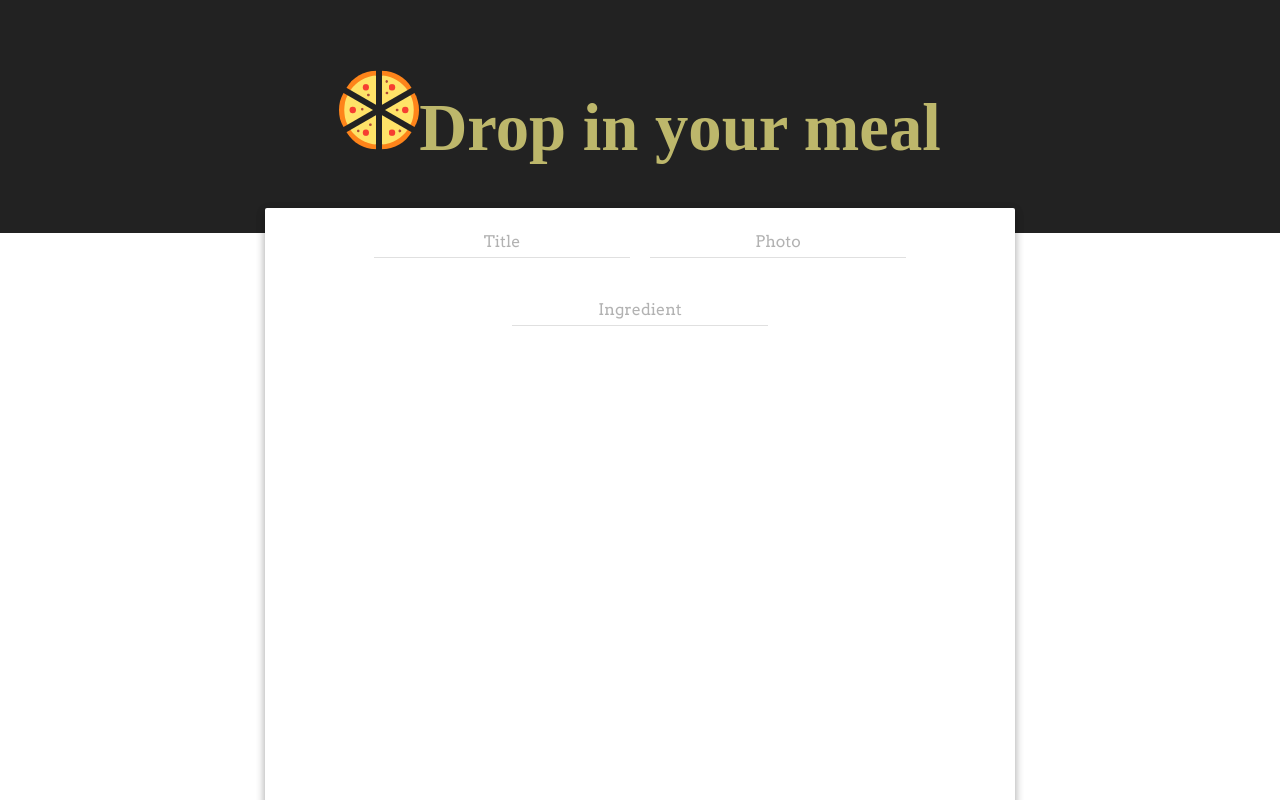
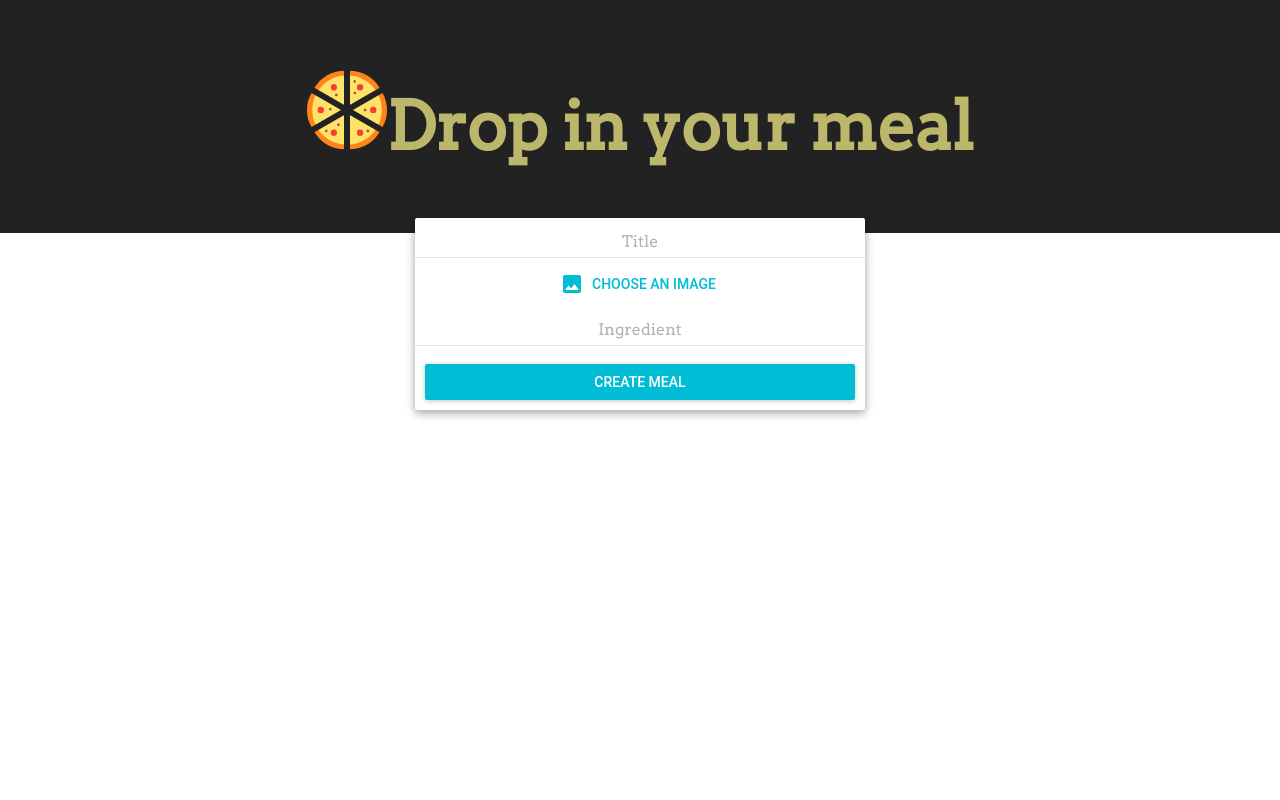
Before and after one commit to ricode/foodplan, a React (Create React App) app: page /new in a window 1280 px wide. Shown: the top 800 px of the page. Built offline with nearby package versions, Linux system fonts and the light colour scheme.

Commit message:
Form functionality and more...

```diff
--- a/src/App.css
+++ b/src/App.css
@@ -20,6 +20,7 @@
 
 .App-intro {
   font-size: large;
+  margin-top:32px;
 }
 
 @keyframes App-logo-spin {
--- a/src/Dashboard.js
+++ b/src/Dashboard.js
@@ -7,29 +7,51 @@ import spaghetti from './images/spaghetti.js'
 import fajitas from './images/fajitas.js'
 import bangers from './images/bangers.js'
 import FoodCard from './Card'
+import RaisedButton from 'material-ui/RaisedButton';
+import FlatButton from 'material-ui/FlatButton';
+import Photo from 'material-ui/svg-icons/image/photo';
+import FoodMenu from 'material-ui/svg-icons/maps/restaurant-menu';
+import TextField from 'material-ui/TextField';
+import Card from 'material-ui/Card';
 
 class Dashboard extends Component {
+  exampleImageInput = {
+    cursor: 'pointer',
+    position: 'absolute',
+    top: 0,
+    bottom: 0,
+    right: 0,
+    left: 0,
+    width: '100%',
+    opacity: 0,
+  }
+
   render() {
     return (
       <div className="App">
-
+        <link href="https://fonts.googleapis.com/css?family=Arvo" rel="stylesheet" />
         <div className="App-header">
           <img src={logo} className="App-logo" alt="logo" />
           <h1 style={{ marginTop: '14px' }}>FOOD PLAN</h1>
-
         </div>
-          <br />
         <p className="App-intro">
           Shopping lists. fast.
         </p>
+        <RaisedButton  label='Add meal' labelPosition="after"
+            primary={true}
+            containerElement="label"
+            icon={<FoodMenu />}
+            />
+        <br />
+
 
         <FoodCard title='Stir Fry' picture={stirfry} />
 
-        <FoodCard title='Spaghetti Bolognese' picture={spaghetti}/>
+        <FoodCard title='Spaghetti Bolognese' picture={spaghetti} />
 
-        <FoodCard title='Fajitas' picture={fajitas}/>
+        <FoodCard title='Fajitas' picture={fajitas} />
 
-        <FoodCard title='Sausage & mash' picture={bangers}/>
+        <FoodCard title='Sausage & mash' picture={bangers} />
 
       </div>
     );
--- a/src/NewMeal.js
+++ b/src/NewMeal.js
@@ -3,7 +3,57 @@ import logo from './logo.svg';
 import './App.css';
 import Paper from 'material-ui/Paper';
 import TextField from 'material-ui/TextField';
+import RaisedButton from 'material-ui/RaisedButton';
+import FlatButton from 'material-ui/FlatButton';
+import Photo from 'material-ui/svg-icons/image/photo';
+
 class NewMeal extends Component {
+
+  constructor(props) {
+    super(props);
+    this.state = {
+      title: 'fuck yourself',
+      ingredient: [],
+    }
+
+  }
+
+  exampleImageInput = {
+    cursor: 'pointer',
+    position: 'absolute',
+    top: 0,
+    bottom: 0,
+    right: 0,
+    left: 0,
+    width: '100%',
+    opacity: 0,
+  }
+
+  handleTitleChange(e) {
+    const title = e.target.value;
+    this.setState({ title: title });
+    console.log('tit:' + this.state.title)
+  }
+
+  handleIngredientChange(e) {
+    if (e.keyCode == 13) {
+      console.log(e.target.value)
+      const ingredient = e.target.value;
+      this.setState({ ingredient: [...this.state.ingredient, ingredient] });
+      e.target.value = null;
+      console.log('ing:' + this.state.ingredient)
+    }
+  }
+
+  handleImageChange(e) {
+    const image = e.target.value;
+    this.setState({ image: image });
+    console.log('image added - i think')
+  }
+
+  showState(e) {
+    console.log(this.state)
+  }
 
   render() {
     return (
@@ -11,14 +61,48 @@ class NewMeal extends Component {
         <div className="App-header">
           <img src={logo} className="App-logo" alt="logo" />
           <link href="https://fonts.googleapis.com/css?family=Arvo" rel="stylesheet" />
-            <h1 style={{ textAlign: 'center', fontFamily: 'haymaker', fontSize:'50pt', color: 'darkkhaki', display: 'inline' }}>Drop in your meal</h1>
+          <h1 style={{ textAlign: 'center', fontFamily: 'arvo', fontSize: '50pt', color: 'darkkhaki', display: 'inline' }}>Drop in your meal</h1>
         </div>
 
         <div style={{ display: 'inline-flex' }}>
-            <Paper style={{ height: 750, width: 750, marginTop: '-50px' }} zDepth={2}>
-              <TextField hintText='Title' hintStyle={{ width: '100%', fontFamily: 'arvo', align: 'center' }} style={{ margin: 10 }} inputStyle={{ textAlign: 'center', fontFamily: 'haymaker' }} />
-              <TextField hintText='Photo' hintStyle={{ width: '100%', fontFamily: 'arvo', align: 'center' }} style={{ margin: 10 }} inputStyle={{ textAlign: 'center', fontFamily: 'haymaker' }} />
-              <TextField hintText='Ingredient' hintStyle={{ width: '100%', fontFamily: 'arvo', align: 'center' }} style={{ margin: 10 }} inputStyle={{ textAlign: 'center', fontFamily: 'haymaker' }} />
+          <Paper style={{ width: 450, marginTop: '-50px' }} zDepth={2}>
+            <TextField
+              name='title'
+              hintText='Title'
+              onChange={this.handleTitleChange.bind(this)}
+              style={{ display: 'block', width: '100%' }}
+              hintStyle={{ width: '100%', fontFamily: 'arvo', align: 'center' }}
+              inputStyle={{ textAlign: 'center', fontFamily: 'arvo' }} />
+
+            <FlatButton
+              label="Choose an Image"
+              labelPosition="after"
+              primary={true}
+              containerElement="label"
+              icon={<Photo />}
+            >
+              <input
+                name='image'
+                type="file"
+                onChange={this.handleImageChange.bind(this)}
+                value={this.state.image}
+                style={this.exampleImageInput} />
+
+
+            </FlatButton>
+            <TextField
+              name='ingredient'
+              hintText='Ingredient'
+              onKeyDown={this.handleIngredientChange.bind(this)}
+              style={{ display: 'block', width: '100%' }}
+              hintStyle={{ width: '100%', fontFamily: 'arvo', align: 'center' }}
+              inputStyle={{ textAlign: 'center', fontFamily: 'arvo' }} />
+
+            <RaisedButton
+              label='Create meal'
+              primary={true}
+              onClick={this.showState.bind(this)}
+              style={{ marginLeft: '30', marginRight: '30', margin: 10, display: 'block' }} />
           </Paper>
         </div>
       </div>
```
Lines whose indentation alone changed are shown as unchanged.
